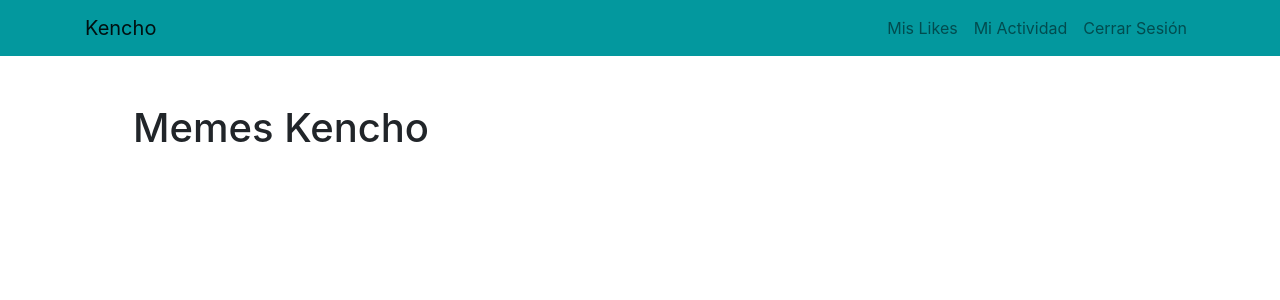
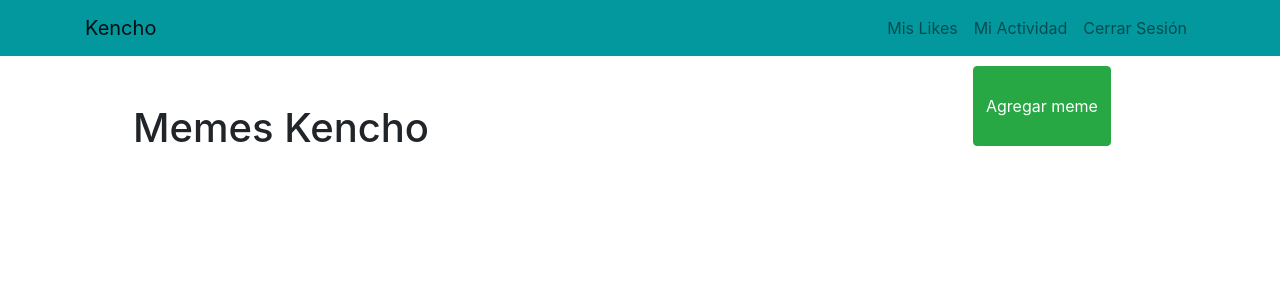
Before and after one commit to Estebant97/kencho-app, a React (Create React App) app in the folder client/: page /feed in a window 1280 px wide. Shown: the top 300 px of the page. Built offline with nearby package versions, Linux system fonts and the light colour scheme.

Commit message:
added button to ato add memes

```diff
--- a/client/src/components/Feed.js
+++ b/client/src/components/Feed.js
@@ -1,5 +1,6 @@
 import React from "react";
 import Navbar from "./NavBar";
+import { Button } from 'react-bootstrap';
 
 
 class Feed extends React.Component {
@@ -13,8 +14,13 @@ class Feed extends React.Component {
 
                         <div className="col-sm-9 ml-5">
                             <h1 className="my-5">Memes Kencho</h1>
+                            </div>
+                            <span>
+                            <Button variant="success" style={{ height: 80, marginTop: 10 }}>Agregar meme</Button>{' '}
+                            </span>
 
-                            </div>
+
+
                         </div>
                     </div>
 
```
Also changed, not shown: 1 other file (tests, documents, lock files or other folders).
